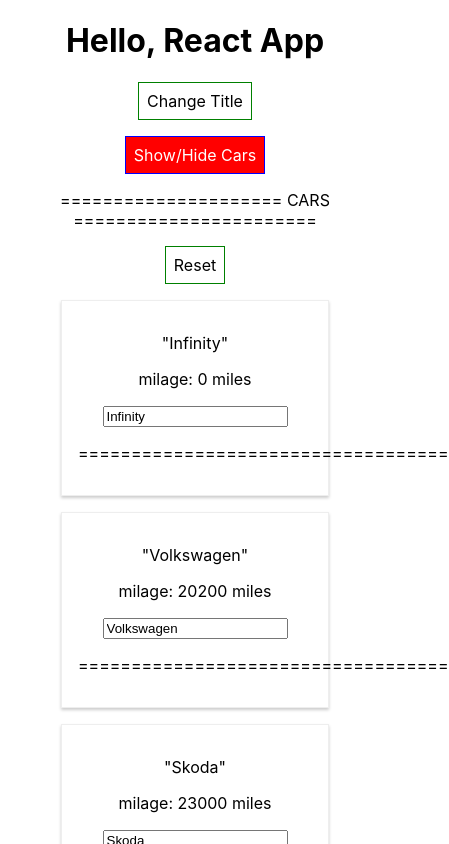
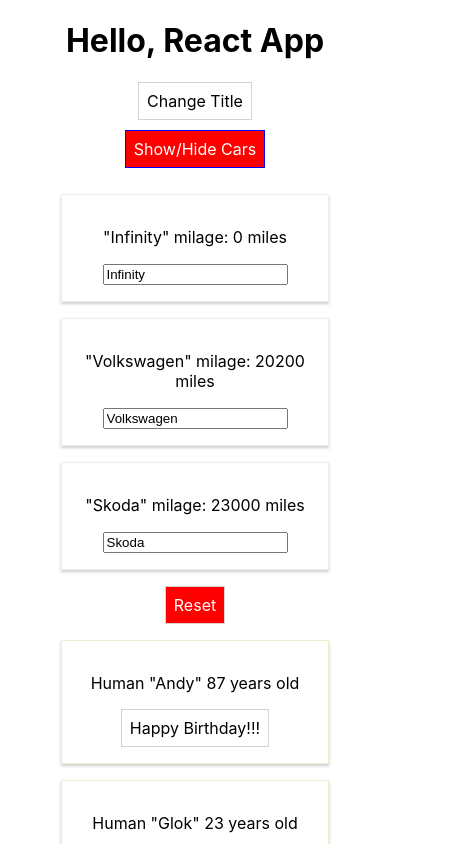
Before and after one commit to Bpaxio/react-study, a React (Create React App) app: page / in a window 390 px wide. Both pictures are taken after a click on the button "Show/Hide Cars". Shown: the top 844 px of the page, 449 px wide, since content can reach past the window. Built offline with nearby package versions, Linux system fonts and the light colour scheme.

Commit message:
added media queries

```diff
--- a/package.json
+++ b/package.json
@@ -6,7 +6,6 @@
     "@testing-library/jest-dom": "^4.2.4",
     "@testing-library/react": "^9.4.0",
     "@testing-library/user-event": "^7.2.1",
-    "radium": "^0.26.0",
     "react": "^16.12.0",
     "react-dom": "^16.12.0",
     "react-scripts": "3.3.0"
--- a/src/App.css
+++ b/src/App.css
@@ -5,7 +5,10 @@
 button {
   background-color: white;
   font: inherit;
-  border: 1px solid green;
+  border: 1px solid lightgray;
   padding: 8px;
   cursor: pointer;
 }
+button:hover {
+  background-color: whitesmoke;
+}
--- a/src/App.js
+++ b/src/App.js
@@ -26,9 +26,8 @@
             <h1>{title}</h1>
             <button onClick={() => setTitle("New Title")}>Change Title</button>
             <Cars/>
-            <p>
-                ==================== HUMANS ======================
-            </p>
+            <p/>
+            <p/>
             <Person onCopy onCut onPaste
                     name={persons.persons[0].name}
                     age={persons.persons[0].age}
--- a/src/Car/Car.css
+++ b/src/Car/Car.css
@@ -6,3 +6,16 @@
     padding: 16px;
     text-align: center;
 }
+
+.Red {
+    color: white;
+    background-color: red;
+}
+.Red:hover {
+    background-color: salmon;
+    color: black;
+}
+
+.Fuck {
+    color: purple;
+}
--- a/src/Car/Car.js
+++ b/src/Car/Car.js
@@ -2,15 +2,16 @@
 import './Car.css'
 
 const Car = (props) => {
+    const style = {
+        '@media (mine-width: 500px)': {
+            width: '450px'
+        }
+    };
     return (
-        <div className="Car">
-            <div onClick={props.click}>
-                <p>"{props.mark}"</p>
-                <p> milage: {props.mileage} miles</p>
+        <div className="Car" style={style}>
+                <p onClick={props.click}>"{props.mark}" milage: {props.mileage} miles</p>
                 <p>{props.children}</p>
-            </div>
             <input type="text" onChange={props.changed} value={props.mark}/>
-            <p>===================================</p>
         </div>
     )
 };
--- a/src/Car/Cars.js
+++ b/src/Car/Cars.js
@@ -1,6 +1,5 @@
 import React, {Component, useState} from 'react'
 import Car from "./Car";
-import Radium from 'radium';
 
 class Cars extends Component {
 
@@ -56,6 +55,7 @@
             font: 'inherit',
             border: '1px solid blue',
             padding: '8px',
+            margin: '10px',
             cursor: 'pointer',
             ':hover': {
                 backgroundColor: 'lightgreen',
@@ -68,22 +68,19 @@
         if (this.state.showCars) {
             cars = (
                 <div>
-                    <p>
-                        ===================== CARS =======================
-                    </p>
-                    <button onClick={this.switchCarsHandler}>Reset</button>
                     {this.state.cars.map((car, index) => {
                         return <Car
                             click={() => this.deleteCarHandler(index)}
-                            changed={ event => this.changeCarHandler(event, car.id)}
+                            changed={event => this.changeCarHandler(event, car.id)}
                             mark={car.mark}
                             mileage={car.mileage}
                             key={car.id}
                         />
                     })}
+                    <button key="reset" className="Red" onClick={this.switchCarsHandler}>Reset</button>
                 </div>
             );
-            buttonStyle.backgroundColor='red';
+            buttonStyle.backgroundColor = 'red';
             buttonStyle[':hover'] = {
                 backgroundColor: 'salmon',
                 color: 'black'
@@ -91,14 +88,11 @@
         }
         return (
             <div className="Cars">
-                <p/>
-                <button style={buttonStyle} onClick={this.toggleCarsHandler}>Show/Hide Cars</button>
+                <button key="show" style={buttonStyle} onClick={this.toggleCarsHandler}>Show/Hide Cars</button>
                 {cars}
             </div>
-
-
         )
     }
 }
 
-export default Radium(Cars);
+export default Cars;
--- a/src/Person/Person.js
+++ b/src/Person/Person.js
@@ -8,7 +8,6 @@
             <p>Human "{props.name}" {age} years old</p>
             <p>{props.children}</p>
             <button onClick={() => updateAge(age + 1)}>Happy Birthday!!!</button>
-            <p>===================================</p>
         </div>
     )
 };
```
